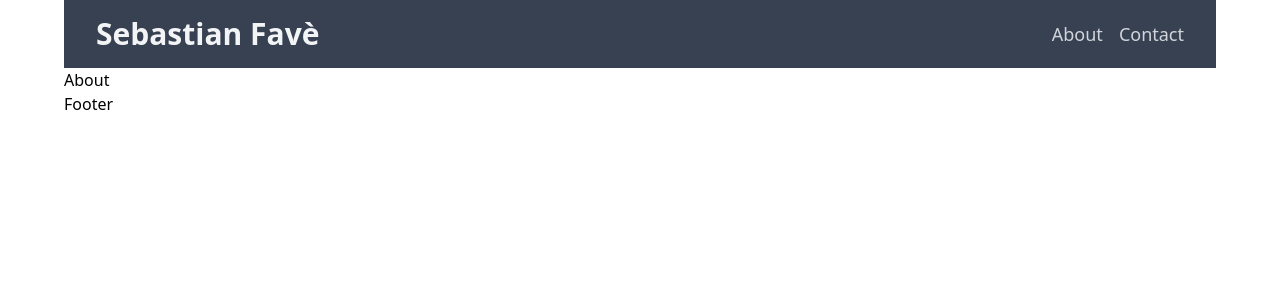
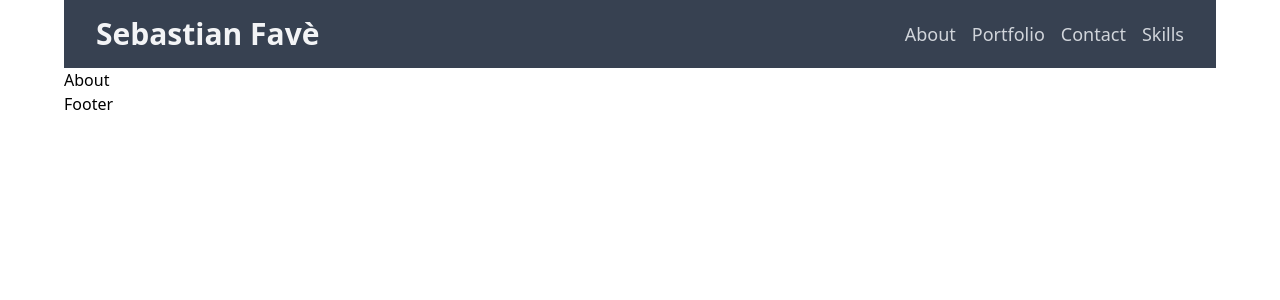
Before and after one commit to spfave/portfolio-react, a React (Create React App) app: page / in a window 1280 px wide. Shown: the top 300 px of the page. Built offline with nearby package versions, Linux system fonts and the light colour scheme.

Commit message:
Refactor Nav to use NavLink subcomp with map

```diff
--- a/src/components/Header.js
+++ b/src/components/Header.js
@@ -1,14 +1,14 @@
 import Nav from './Nav';
 
-export default function Header({ page, handlePageSelection }) {
+export default function Header({ pages, page, handlePageChange }) {
   return (
     <header className='flex justify-between items-center py-4 px-8 bg-gray-700'>
-      <a href='#home' onClick={() => handlePageSelection('About')}>
+      <a href='#home' onClick={() => handlePageChange(pages[0])}>
         <h1 className='text-3xl text-gray-100 hover:text-gray-300 font-bold'>
           Sebastian Favè
         </h1>
       </a>
-      <Nav page={page} handlePageSelection={handlePageSelection} />
+      <Nav pages={pages} page={page} handlePageChange={handlePageChange} />
     </header>
   );
 }
--- a/src/components/Nav.js
+++ b/src/components/Nav.js
@@ -1,20 +1,25 @@
-export default function Nav({ page, handlePageSelection }) {
+export default function Nav({ pages, page, handlePageChange }) {
   return (
     <nav className='flex space-x-4'>
-      <a
-        href='#about'
-        onClick={() => handlePageSelection('About')}
-        className='text-lg text-gray-300 hover:text-gray-200'
-      >
-        About
-      </a>
-      <a
-        href='#contact'
-        onClick={() => handlePageSelection('Contact')}
-        className='text-lg text-gray-300 hover:text-gray-200'
-      >
-        Contact
-      </a>
+      {pages.map((pageName, index) => (
+        <NavLink
+          key={index}
+          pageName={pageName}
+          handlePageChange={handlePageChange}
+        />
+      ))}
     </nav>
   );
 }
+
+function NavLink({ pageName, handlePageChange }) {
+  return (
+    <a
+      href={`#${pageName.toLowerCase()}`}
+      onClick={() => handlePageChange(pageName)}
+      className='text-lg text-gray-300 hover:text-gray-200'
+    >
+      {pageName}
+    </a>
+  );
+}
--- a/src/components/PortfolioSite.js
+++ b/src/components/PortfolioSite.js
@@ -1,17 +1,17 @@
 import { useState } from 'react';
 import Header from './Header';
 import Footer from './Footer';
-// import { About, Portfolio, Contact, Skills } from './pages';
-import { pages } from './pages';
+import { pageComponents } from './pages';
 
 export default function PortfolioSite() {
+  const pages = ['About', 'Portfolio', 'Contact', 'Skills'];
   const [page, setPage] = useState('About');
-  const handlePageSelection = (pageName) => setPage(pageName);
-  const renderContent = () => pages[page];
+  const handlePageChange = (pageName) => setPage(pageName);
+  const renderContent = () => pageComponents[page];
 
   return (
     <div>
-      <Header page={page} handlePageSelection={handlePageSelection} />
+      <Header pages={pages} page={page} handlePageChange={handlePageChange} />
       {renderContent()}
       <Footer />
     </div>
--- a/src/components/pages/index.js
+++ b/src/components/pages/index.js
@@ -3,7 +3,7 @@ import Portfolio from './Portfolio';
 import Contact from './Contact';
 import Skills from './Skills';
 
-export const pages = {
+export const pageComponents = {
   About: <About />,
   Portfolio: <Portfolio />,
   Contact: <Contact />,
```
